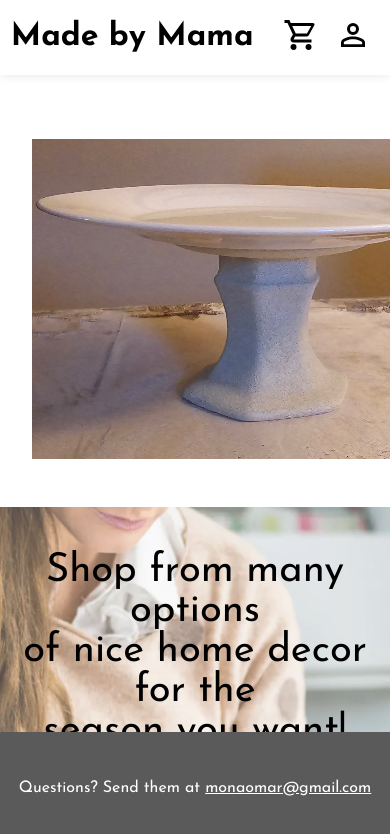
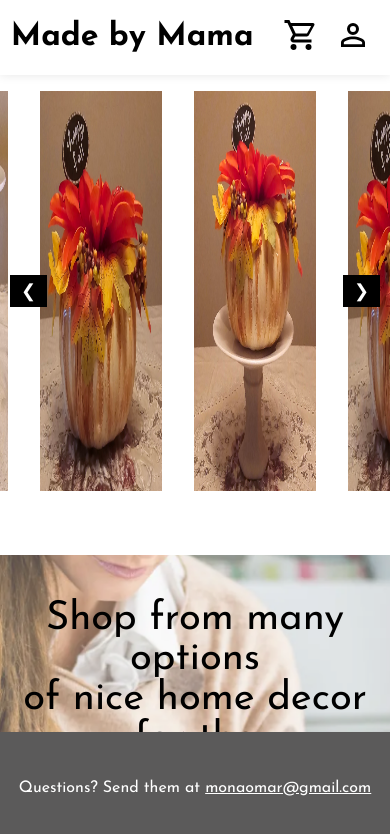
Before and after one commit to AladdinOmar61/mamas-home-crafts, a React (Vite) app: page / in a window 390 px wide. Shown: the top 834 px of the page. Built offline with nearby package versions, Linux system fonts and the light colour scheme.

Commit message:
created a carousel based on featured images on the top of the page
- created an auto scrolling carousel with optional arrows to show the next featured item

Next: will clean up code and get responsiveness ready for carousel

```diff
--- a/src/components/FeatureGallery/FeatureGallery.css
+++ b/src/components/FeatureGallery/FeatureGallery.css
@@ -1,6 +1,5 @@
-.feature-container {
-    display: grid;
-    grid-template-columns: repeat(3, 1fr);
+/* .feature-container {
+    display: flex;
     justify-items: center;
     position: relative;
     top: 2rem;
@@ -12,10 +11,11 @@
   .feature-img {
     width: 30rem;
     height: 20rem;
-    /* border: solid black 1px; */
+    border: solid black 1px;
     margin: 2rem;
-    /* object-fit: cover; */
-  }
+    opacity: 1;
+    object-fit: cover;
+ }
 
 
   @media screen and (min-width: 110rem) {
@@ -25,4 +25,46 @@
       border: solid black 1px;
       margin: 2rem;
     }
+  } */
+
+  .carousel {
+    position: relative;
+    margin: auto;
   }
+
+  .carousel-inner {
+    display: flex;
+    flex-direction: row;
+    flex-wrap: nowrap;
+    transition: all 0.5s;
+    width: 100%;
+  }
+
+  .carousel-item {
+    width: 20rem;
+    height: 25rem;
+    margin: 1rem;
+    min-width: calc(100% / 3.2);
+  }
+
+  .prev,
+  .next {
+    position: absolute;
+    top: 50%;
+    transform: translateY(-50%);
+    background-color: rgba(0, 0, 0);
+    color: white;
+    border: none;
+    font-size: 18px;
+    padding: 5px 11px 5px 11px;
+    cursor: pointer;
+    z-index: 1;
+  }
+
+  .prev {
+    left: 10px;
+  }
+
+  .next {
+    right: 10px;/
+  }
--- a/src/components/FeatureGallery/FeatureGallery.jsx
+++ b/src/components/FeatureGallery/FeatureGallery.jsx
@@ -1,21 +1,117 @@
-import "./FeatureGallery.css";
-import plateStand from '../../assets/images/plateOnStand.jpg'
-import pumpkin from '../../assets/images/pumpkin.jpg'
-import platePumpkin from '../../assets/images/platePumpkinStand.jpg'
+// import "./FeatureGallery.css";
+// import plateStand from "../../assets/images/plateOnStand.jpg";
+// import pumpkin from "../../assets/images/pumpkin.jpg";
+// import platePumpkin from "../../assets/images/platePumpkinStand.jpg";
+// import { useEffect, useState } from "react";
 
-function FeatureGallery() {
+// function FeatureGallery() {
+//   const images = [plateStand, pumpkin, platePumpkin];
+
+//   const [currIdx, setCurrIdx] = useState(0);
+//   const delay = 3000;
+
+//   const next = () => {
+//     setCurrIdx((prevIdx) => (prevIdx + 1) % images.length);
+//   };
+
+//   const prev = () => {
+//     setCurrIdx((prevIdx) => (prevIdx - 1 + images.length) % images.length);
+//   };
+
+//   useEffect(() => {
+//     const interval = setInterval(next, delay);
+//     return () => clearInterval(interval);
+//   }, [currIdx]);
+
+//   return (
+//     <>
+//       <div className="feature-container">
+//         <button onClick={prev}>&#10094;</button>
+//         {/* TODO: add actual images once we get them */}
+//         {images.map((image, index) => (
+//           <div
+//             className={`"feature-img" ${index === currIdx ? "active" : ""}`}
+//             key={index}
+//           >
+//           <img src={image} />
+//           </div>
+//         ))}
+//         <button onClick={next}>&#10095;</button>
+//       </div>
+//     </>
+//   );
+// }
+
+// export default FeatureGallery;
+
+import { useState, useEffect } from "react";
+import "./FeatureGallery.css"; // Import CSS for styling
+import plateStand from "../../assets/images/plateOnStand.jpg";
+import pumpkin from "../../assets/images/pumpkin.jpg";
+import platePumpkin from "../../assets/images/platePumpkinStand.jpg";
+
+const Carousel = () => {
+  const images = [plateStand, pumpkin, platePumpkin, pumpkin, pumpkin];
+
+  const [currentIndex, setCurrentIndex] = useState(0);
+  const delay = 3000; // Auto-scroll delay in milliseconds
+  const visibleImages = 3
+
+  // Function to go to the next slide
+  const goToNext = () => {
+    if (images.length > 3) {
+      setCurrentIndex((prevIndex) => (prevIndex + 1) % (images.length-2));
+    }
+    // if (currentIndex < images.length - visibleImages) {
+    //   setCurrentIndex(currentIndex + 1);
+    // }
+  };
+
+  // Function to go to the previous slide
+  const goToPrevious = () => {
+    if (images.length > 3) {
+      setCurrentIndex(
+        (prevIndex) => (prevIndex - 1 + (images.length-2)) % (images.length-2)
+      );
+    }
+    // if (currentIndex > 0) {
+    //   setCurrentIndex(currentIndex - 1);
+    // }
+  };
+
+  // Auto-scroll effect using useEffect
+  useEffect(() => {
+    const interval = setInterval(goToNext, delay);
+    return () => clearInterval(interval); // Cleanup interval on component unmount
+  }, [currentIndex]);
+
   return (
-    <>
-      <div className="feature-container">
-        {/* TODO: add actual images once we get them */}
-        {/* <div className="feature-track"> */}
-        <img className="feature-img" src={plateStand} />
-        <img className="feature-img" src={pumpkin}/>
-        <img className="feature-img" src={platePumpkin}/>
-        {/* </div> */}
+    <div className="carousel">
+      {images.length > 3 && (
+        <button className="prev" onClick={goToPrevious}>
+          &#10094;
+        </button>
+      )}
+      <div
+        className="carousel-inner"
+        style={{ transform: `translateX(-${currentIndex * (100 / visibleImages)}%)` }}
+      >
+        {images.map((image, index) => (
+          <img
+            className='carousel-item'
+            key={index}
+            src={image}
+            alt={`Slide ${index}`}
+          />
+        ))}
       </div>
-    </>
+      {images.length > 3 && (
+        <button className="next" onClick={goToNext}>
+          &#10095;
+        </button>
+      )}
+    </div>
   );
-}
+};
 
-export default FeatureGallery;
+export default Carousel;
```
